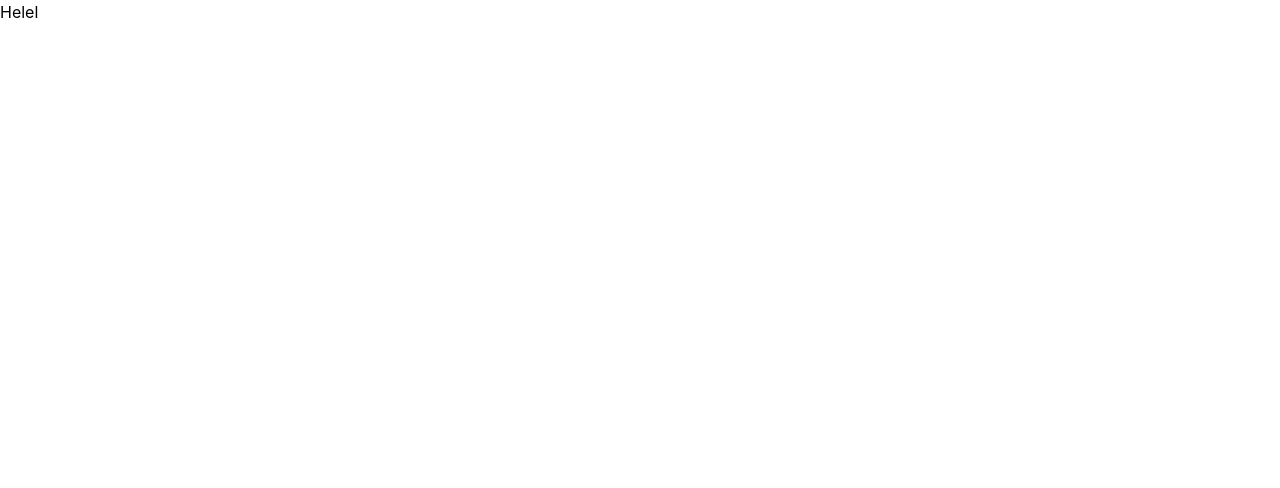
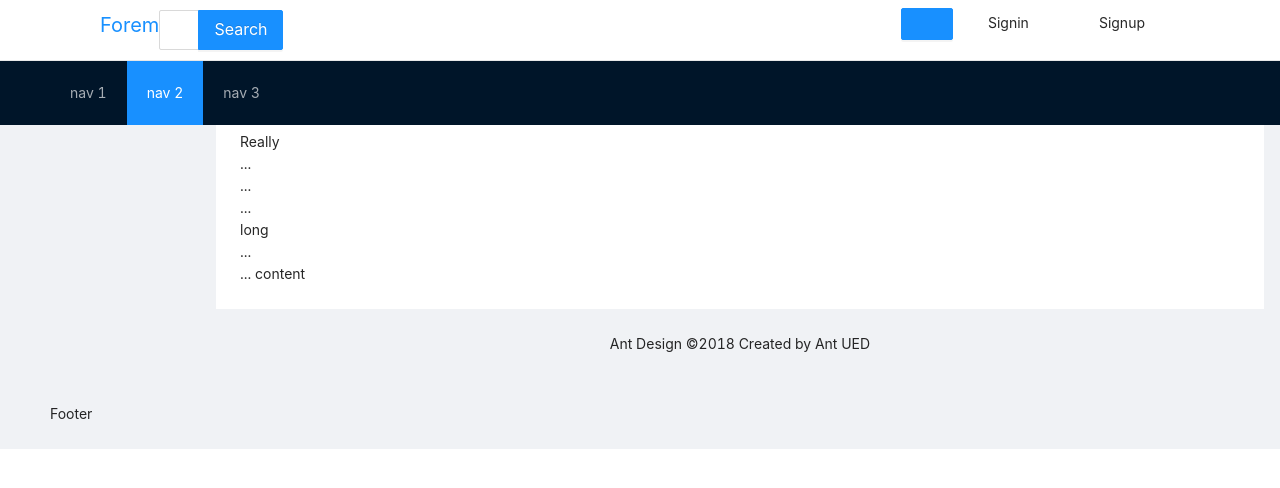
Before and after one commit to bhavesh0206s/forem, a React (Create React App) app in the folder client/: page / in a window 1280 px wide. Shown: the top 488 px of the page. Built offline with nearby package versions, Linux system fonts and the light colour scheme.

Commit message:
added basic layout

```diff
--- a/client/src/components/Landing.js
+++ b/client/src/components/Landing.js
@@ -1,7 +1,146 @@
+import { useState } from 'react';
+import { Layout, Affix, Button, Image,  Menu, Icon, Breadcrumb } from 'antd';
+import { useMediaQuery } from 'react-responsive'
+import Navbar from './navbar';
+import './landing.css'
+import {
+  AppstoreOutlined,
+  BarChartOutlined,
+  CloudOutlined,
+  ShopOutlined,
+  TeamOutlined,
+  UserOutlined,
+  UploadOutlined,
+  VideoCameraOutlined,
+} from '@ant-design/icons';
+
+const { SubMenu } = Menu;
+const { Header, Content, Footer, Sider } = Layout;
+
 const Landing = () => {
+
+  const [collapsed, setCollapsed] = useState(false);
+  const [contentLeftMargin, setContentLeftMargin] = useState(200);
+  const isTabletOrMobileDevice = useMediaQuery({
+    query: '(max-device-width: 1224px)'
+  });
+  const onCollapse = collapsed => {
+    setCollapsed(collapsed);
+    if(collapsed){
+      setContentLeftMargin(80)
+    }else{
+      setContentLeftMargin(200)
+    }
+  }
+
   return (
-    <div>
-      Helel
+    <div >
+      <Affix offsetTop={0}>
+        <Navbar />
+      </Affix>
+      <Layout>
+        {isTabletOrMobileDevice ? (
+          <Header style={{ position: 'fixed', zIndex: 1, width: '100%' }}>
+            <Menu theme="dark" mode="horizontal" defaultSelectedKeys={['2']}>
+              <Menu.Item key="1">nav 1</Menu.Item>
+              <Menu.Item key="2">nav 2</Menu.Item>
+              <Menu.Item key="3">nav 3</Menu.Item>
+            </Menu>
+          </Header>
+        ): (
+        <Sider
+          style={{
+            overflow: 'auto',
+            height: '100vh',
+            position: 'fixed',
+            left: 0,
+          }}
+          collapsible
+          collapsed={collapsed}
+          onCollapse={onCollapse}
+        >
+          <Menu theme="dark" mode="inline" defaultSelectedKeys={['4']}>
+            <Menu.Item key="1" icon={<UserOutlined />}>
+              nav 1
+            </Menu.Item>
+            <Menu.Item key="2" icon={<VideoCameraOutlined />}>
+              nav 2
+            </Menu.Item>
+            <Menu.Item key="3" icon={<UploadOutlined />}>
+              nav 3
+            </Menu.Item>
+            <Menu.Item key="4" icon={<BarChartOutlined />}>
+              nav 4
+            </Menu.Item>
+            <Menu.Item key="5" icon={<CloudOutlined />}>
+              nav 5
+            </Menu.Item>
+            <Menu.Item key="6" icon={<AppstoreOutlined />}>
+              nav 6
+            </Menu.Item>
+            <Menu.Item key="7" icon={<TeamOutlined />}>
+              nav 7
+            </Menu.Item>
+            <Menu.Item key="8" icon={<ShopOutlined />}>
+              nav 8
+            </Menu.Item>
+            <Menu.Item key="8" icon={<ShopOutlined />}>
+              nav 8
+            </Menu.Item>
+            <Menu.Item key="8" icon={<ShopOutlined />}>
+              nav 8
+            </Menu.Item>
+            <Menu.Item key="8" icon={<ShopOutlined />}>
+              nav 8
+            </Menu.Item>
+            <Menu.Item key="8" icon={<ShopOutlined />}>
+              nav 8
+            </Menu.Item>
+            <Menu.Item key="8" icon={<ShopOutlined />}>
+              nav 8
+            </Menu.Item>
+            <Menu.Item key="8" icon={<ShopOutlined />}>
+              nav 8
+            </Menu.Item>
+            <Menu.Item key="8" icon={<ShopOutlined />}>
+              nav 8
+            </Menu.Item>
+            <Menu.Item key="8" icon={<ShopOutlined />}>
+              nav 8
+            </Menu.Item>
+            <Menu.Item style={{paddingBottom: 150}} key="9" icon={<ShopOutlined />}>
+              nav 9
+            </Menu.Item>
+          </Menu>
+        </Sider>
+        )}
+        <Layout className="site-layout" style={{ marginLeft: contentLeftMargin }}>
+          <Content style={{ margin: '24px 16px 0', overflow: 'initial' }}>
+            <div className="site-layout-background" style={{ padding: 24 }}>
+              ...
+              <br />
+              Really
+              <br />
+              ...
+              <br />
+              ...
+              <br />
+              ...
+              <br />
+              long
+
+              <br />
+              ...
+              <br />
+              ...
+
+              content
+            </div>
+          </Content>
+          <Footer style={{ textAlign: 'center' }}>Ant Design ©2018 Created by Ant UED</Footer>
+        </Layout>
+      </Layout>
+      <Footer>Footer</Footer>
     </div>
   );
 }
--- /dev/null
+++ b/client/src/components/landing.css
@@ -0,0 +1,31 @@
+.landing__content{
+  margin: 20px 100px;
+  display: flex;
+  flex-direction: row;
+}
+
+.left__side-menu{
+  padding-bottom: 2em;
+}
+
+#components-layout-demo-top-side .logo {
+  float: left;
+  width: 120px;
+  height: 31px;
+  margin: 16px 24px 16px 0;
+  background: rgba(255, 255, 255, 0.3);
+}
+#components-layout-demo-fixed-sider .logo {
+  height: 32px;
+  background: rgba(255, 255, 255, 0.2);
+  margin: 16px;
+}
+.site-layout .site-layout-background {
+  background: #fff;
+}
+
+@media (max-width: 767px) {
+  .landing__content{
+    margin: 20px 10px 20px 0px;
+  }
+}
--- /dev/null
+++ b/client/src/components/navbar/LeftMenu.js
@@ -0,0 +1,31 @@
+import { Menu, Grid } from 'antd';
+const SubMenu = Menu.SubMenu;
+const MenuItemGroup = Menu.ItemGroup;
+
+const { useBreakpoint } = Grid;
+
+const LeftMenu = () => {
+  const { md } = useBreakpoint()
+  return (
+    <Menu mode={md ? "horizontal" : "inline"}>
+      <Menu.Item key="mail">
+        <a href="">Home</a>
+      </Menu.Item>
+      <SubMenu key="sub1" title={<span>Blogs</span>}>
+        <MenuItemGroup title="Item 1">
+          <Menu.Item key="setting:1">Option 1</Menu.Item>
+          <Menu.Item key="setting:2">Option 2</Menu.Item>
+        </MenuItemGroup>
+        <MenuItemGroup title="Item 2">
+          <Menu.Item key="setting:3">Option 3</Menu.Item>
+          <Menu.Item key="setting:4">Option 4</Menu.Item>
+        </MenuItemGroup>
+      </SubMenu>
+      <Menu.Item key="alipay">
+        <a href="">Contact Us</a>
+      </Menu.Item>
+    </Menu>
+  );
+}
+
+export default LeftMenu;
--- /dev/null
+++ b/client/src/components/navbar/RightMenu.js
@@ -0,0 +1,21 @@
+import { Menu, Grid } from 'antd';
+const SubMenu = Menu.SubMenu;
+const MenuItemGroup = Menu.ItemGroup;
+
+const { useBreakpoint } = Grid;
+
+const RightMenu = () => {
+  const { md } = useBreakpoint();
+  return (
+    <Menu mode={md ? "horizontal" : "inline"}>
+      <Menu.Item key="mail">
+        <a href="">Signin</a>
+      </Menu.Item>
+      <Menu.Item key="app">
+        <a href="">Signup</a>
+      </Menu.Item>
+    </Menu>
+  );
+}
+
+export default RightMenu;
--- /dev/null
+++ b/client/src/components/navbar/index.js
@@ -0,0 +1,71 @@
+import { useState } from 'react';
+import LeftMenu from './LeftMenu'
+import { useMediaQuery } from 'react-responsive'
+import RightMenu from './RightMenu'
+import { Drawer, Button, Input } from 'antd';
+import './nav.css';
+import mainLogo from '../../assets/logo_transparent.png'
+
+const { Search } = Input;
+const Navbar = () => {
+  const [current, setCurrent] = useState('mail');
+  const [visible, setVisible] = useState(false);
+
+  const isTabletOrMobileDevice = useMediaQuery({
+    query: '(max-device-width: 1224px)'
+  });
+
+  const showDrawer = () => {
+    setVisible(true)
+  };
+
+  const onClose = () => {
+    setVisible(false)
+  };
+
+  const onSearch = () => {
+
+  }
+
+  return (
+    <nav className="menuBar">
+      <div className="logo">
+        <a href="">forem</a>
+        <div className='searcbBar'>
+          {isTabletOrMobileDevice && (
+            <Search
+              placeholder="input search text"
+              allowClear
+              enterButton="Search"
+              size="large"
+              onSearch={onSearch}
+              style={{width: 100}}
+            />
+          )}
+        </div>
+      </div>
+      <div className="menuCon">
+        {/* <div className="leftMenu">
+          <LeftMenu />
+        </div> */}
+        <div className="rightMenu">
+          <RightMenu />
+        </div>
+        <Button className="barsMenu" type="primary" onClick={showDrawer}>
+          <span className="barsBtn"></span>
+        </Button>
+        <Drawer
+          title="Basic Drawer"
+          placement="right"
+          closable={false}
+          onClose={onClose}
+          visible={visible}
+        >
+          <RightMenu />
+        </Drawer>
+      </div>
+    </nav>
+  );
+}
+
+export default Navbar;
--- /dev/null
+++ b/client/src/components/navbar/nav.css
@@ -0,0 +1,141 @@
+@import "~antd/dist/antd.css";
+
+.menuBar {
+  padding: 0 100px;
+  border-bottom: solid 1px #e8e8e8;
+  overflow: auto;
+  box-shadow: 0 0 30px #f3f1f1;
+  background-color: white;
+}
+
+.logo {
+  display: flex;
+  flex-direction: row;
+  width: 150px;
+  padding: 10px 0px;
+  float: left;
+}
+
+.logo a {
+  display: inline-block;
+  font-size: 20px;
+  text-transform: capitalize;
+}
+
+.searchBar{
+  width: 200;
+}
+
+.menuCon {
+  width: calc(100% - 150px);
+  float: left;
+}
+
+.menuCon .ant-menu-item {
+  padding: 0px 5px;
+}
+
+.menuCon .ant-menu-submenu-title {
+  padding: 10px 20px;
+}
+
+.menuCon .ant-menu-item a,
+.menuCon .ant-menu-submenu-title a {
+  padding: 10px 15px;
+}
+
+.menuCon .ant-menu-horizontal {
+  border-bottom: none;
+}
+
+.menuCon .leftMenu {
+  float: left;
+}
+
+.menuCon .rightMenu {
+  float: right;
+}
+
+.barsMenu {
+  float: right;
+  height: 32px;
+  padding: 6px;
+  margin-top: 8px;
+  display: none;
+  background: none;
+}
+
+.barsBtn {
+  display: block;
+  width: 20px;
+  height: 2px;
+  background: #1890ff;
+  position: relative;
+}
+
+.barsBtn:after,
+.barsBtn:before {
+  content: attr(x);
+  width: 20px;
+  position: absolute;
+  top: -6px;
+  left: 0;
+  height: 2px;
+  background: #1890ff;
+}
+
+.barsBtn:after {
+  top: auto;
+  bottom: -6px;
+}
+
+.ant-drawer-body {
+  padding: 0;
+}
+
+.barsMenu>span {
+  display: block;
+}
+
+.ant-drawer-body .ant-menu-horizontal>.ant-menu-item,
+.ant-drawer-body .ant-menu-horizontal>.ant-menu-submenu {
+  display: inline-block;
+  width: 100%;
+}
+
+.ant-drawer-body .ant-menu-horizontal {
+  border-bottom: none;
+}
+
+.ant-drawer-body .ant-menu-horizontal>.ant-menu-item:hover {
+  border-bottom-color: transparent;
+}
+
+@media (max-width: 767px) {
+
+  .menuBar{
+    padding: 0 30px;
+  }
+
+  .barsMenu {
+    display: inline-block;
+  }
+
+  .leftMenu,
+  .rightMenu {
+    display: none;
+  }
+
+  .logo a {
+    margin-left: -20px;
+  }
+
+  .menuCon .ant-menu-item,
+  .menuCon .ant-menu-submenu-title {
+    padding: 1px 20px;
+  }
+
+  .logo a {
+    padding: 0px 0px;
+  }
+}
--- a/client/src/index.js
+++ b/client/src/index.js
@@ -5,7 +5,7 @@ import App from './App';
 import { Provider } from "react-redux";
 import reportWebVitals from './reportWebVitals';
 import store from './redux/store';
-import './tailwind.output.css';
+import 'antd/dist/antd.css'
 
 ReactDOM.render(
   <React.StrictMode>
--- a/client/src/tailwind.css
+++ /dev/null
@@ -1,3 +0,0 @@
-@tailwind base;
-@tailwind components;
-@tailwind utilities;
```
Also changed, not shown: client/package.json (+3 -4 lines), client/src/assets/logo_transparent.png (added), 1 other file (tests, documents, lock files or other folders).
